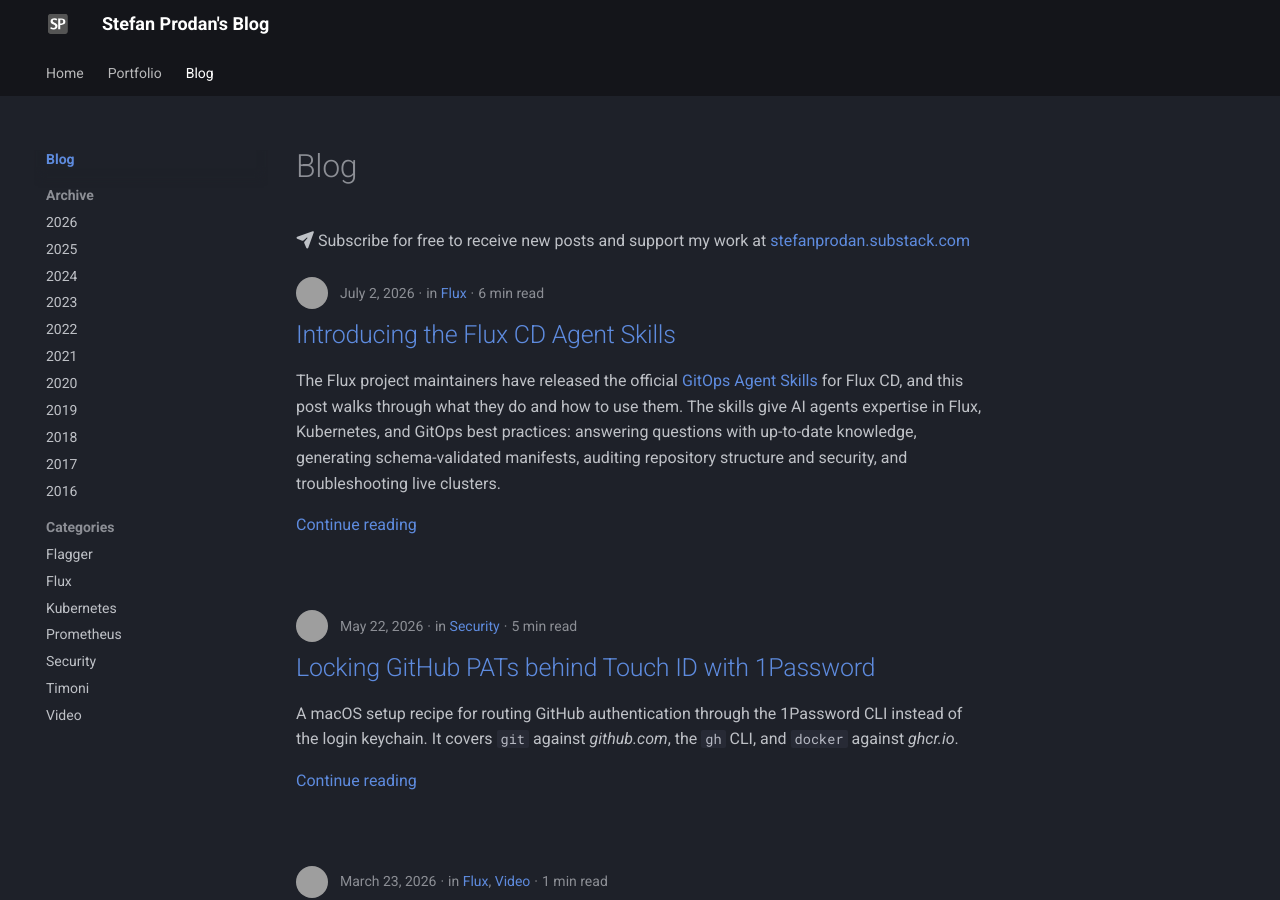
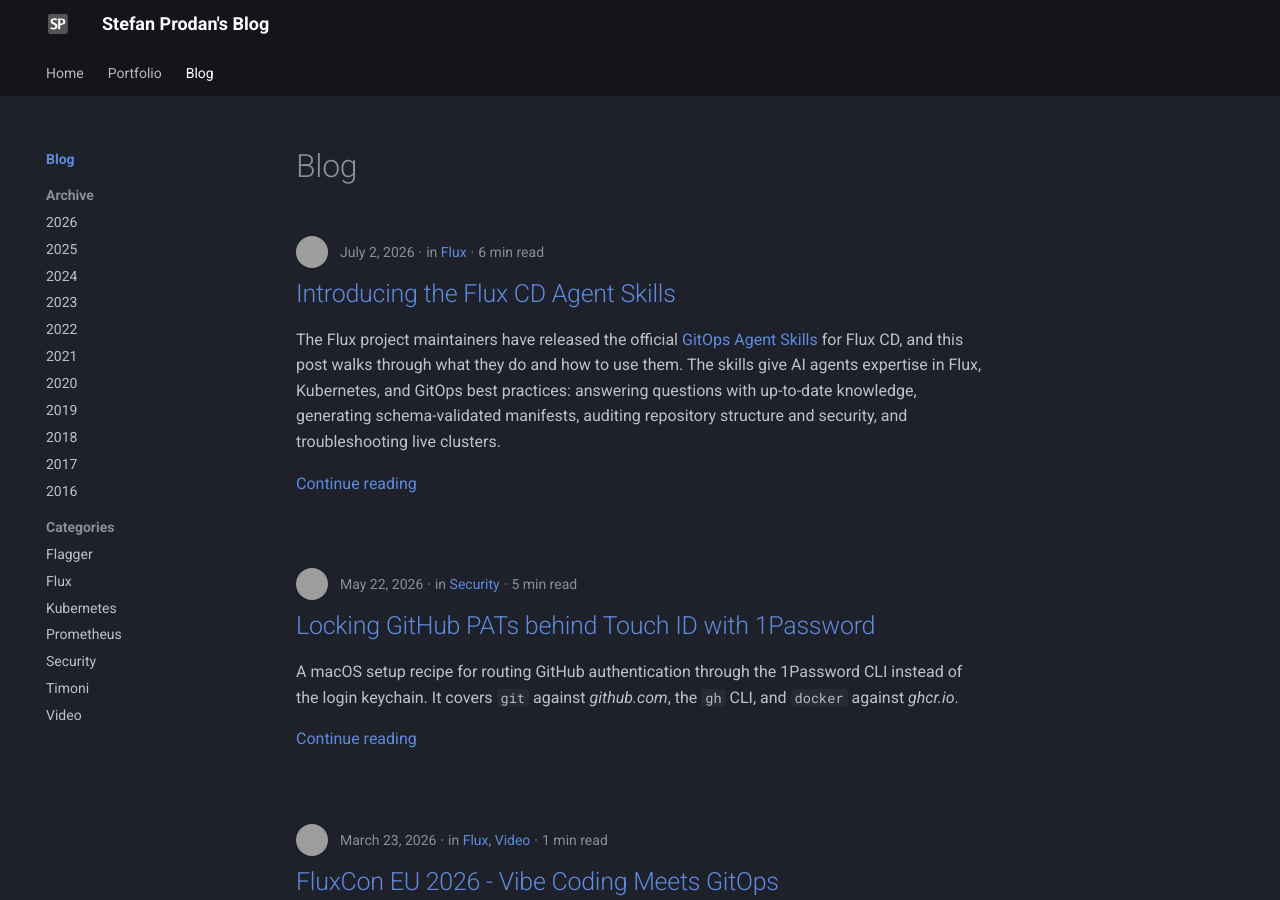
Before and after one commit to stefanprodan/stefanprodan, an MkDocs documentation site: the page built from docs/blog/index.md, in a window 1280 px wide and 900 px high. Built offline with MkDocs 1.6.1 and Material for MkDocs 9.7.7, drawn with Linux system fonts in a browser that asks for light colours; grey boxes are pictures that could not be loaded.

Commit message:
Remove blog banner
Signed-off-by: Stefan Prodan <stefan.prodan@gmail.com>

```diff
--- a/docs/blog/index.md
+++ b/docs/blog/index.md
@@ -1,4 +1 @@
 # Blog
-:fontawesome-solid-paper-plane:
-Subscribe for free to receive new posts and support my work at
-[stefanprodan.substack.com](https://stefanprodan.substack.com/)
```
